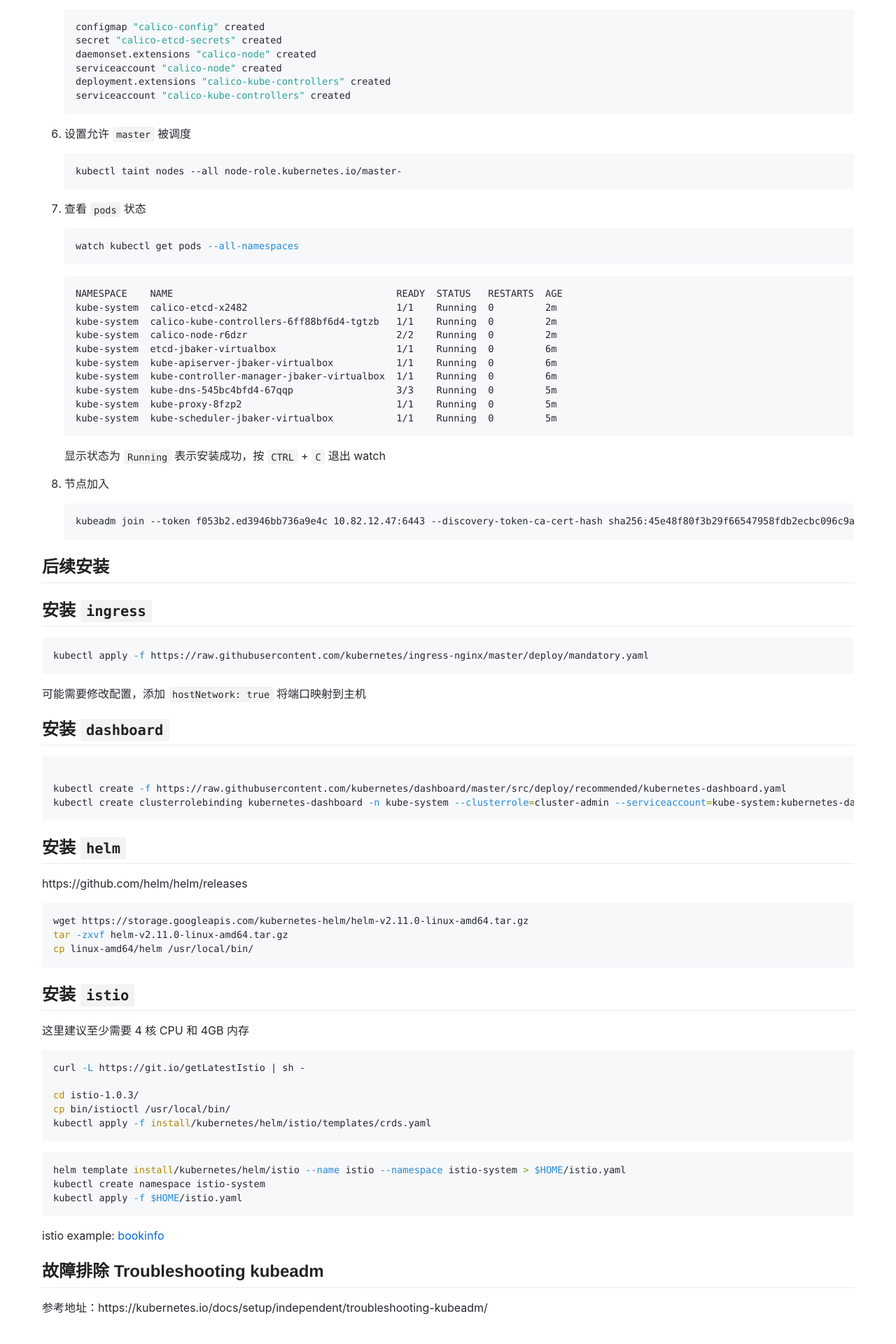
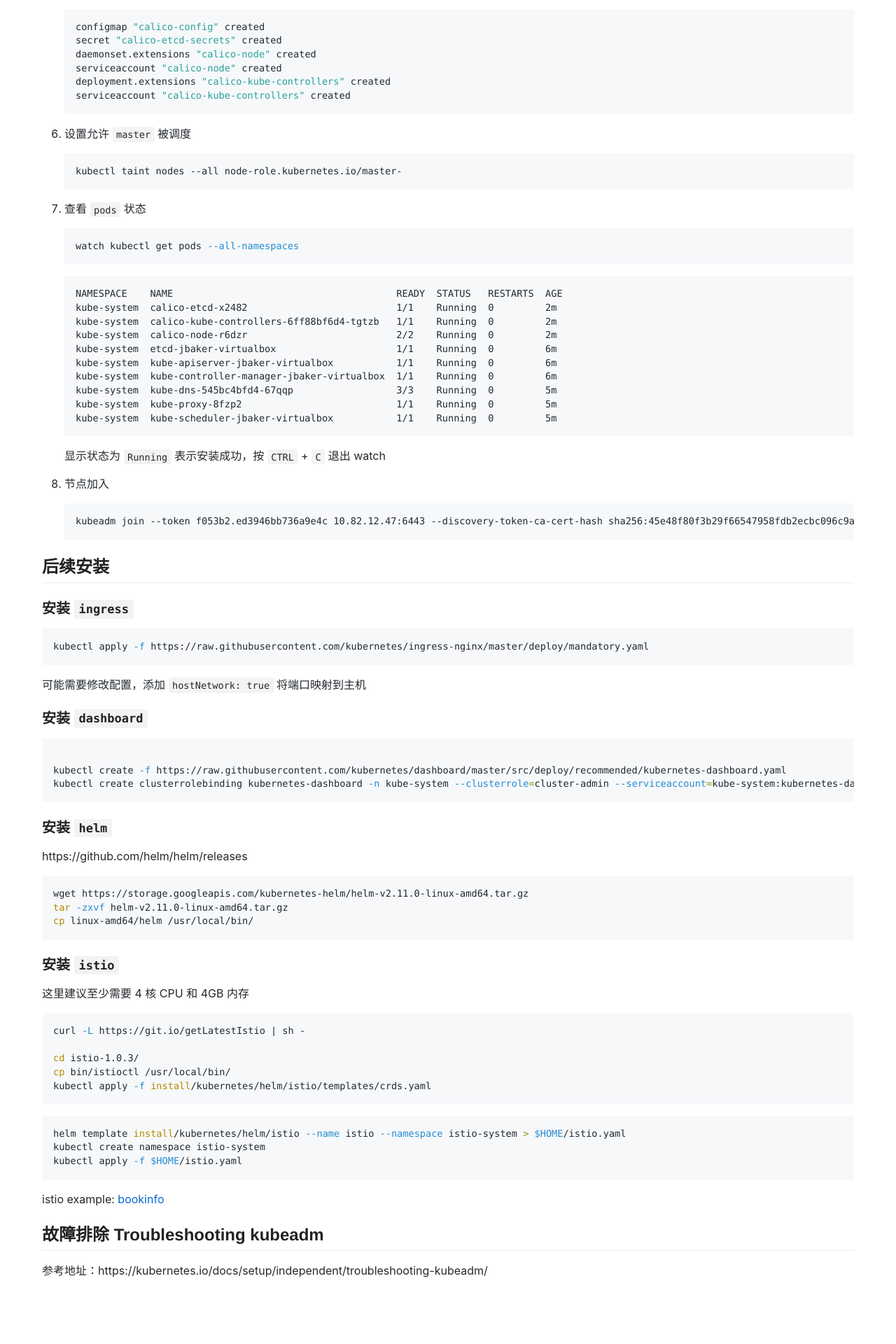
Before and after one commit to lomocc/lomocc.github.io, a Jekyll site: the page built from _posts/2017-11-23-kubeadm.md, in a window 1280 px wide. Shown: the part 2684-4604 px from the top of the page at 70% size. Built offline with Jekyll 4.4.1, drawn with Linux system fonts in a browser that asks for light colours; our own code applies the rules of GitHub Pages for plain Markdown files; comment, search, counter and statistics services are not loaded; after the commit the page ends 4551 px from its top, so only the background shows below that.

````diff
--- a/_posts/2017-11-23-kubeadm.md
+++ b/_posts/2017-11-23-kubeadm.md
@@ -176,7 +176,7 @@ sysctl --system
 
 ## 后续安装
 
-## 安装 `ingress`
+### 安装 `ingress`
 
 ```sh
 kubectl apply -f https://raw.githubusercontent.com/kubernetes/ingress-nginx/master/deploy/mandatory.yaml
@@ -184,7 +184,7 @@ kubectl apply -f https://raw.githubusercontent.com/kubernetes/ingress-nginx/mast
 
 可能需要修改配置，添加 `hostNetwork: true` 将端口映射到主机
 
-## 安装 `dashboard`
+### 安装 `dashboard`
 
 ```sh
 
@@ -192,7 +192,7 @@ kubectl create -f https://raw.githubusercontent.com/kubernetes/dashboard/master/
 kubectl create clusterrolebinding kubernetes-dashboard -n kube-system --clusterrole=cluster-admin --serviceaccount=kube-system:kubernetes-dashboard
 ```
 
-## 安装 `helm`
+### 安装 `helm`
 
 https://github.com/helm/helm/releases
 
@@ -202,7 +202,7 @@ tar -zxvf helm-v2.11.0-linux-amd64.tar.gz
 cp linux-amd64/helm /usr/local/bin/
 ```
 
-## 安装 `istio`
+### 安装 `istio`
 
 这里建议至少需要 4 核 CPU 和 4GB 内存
 
````
